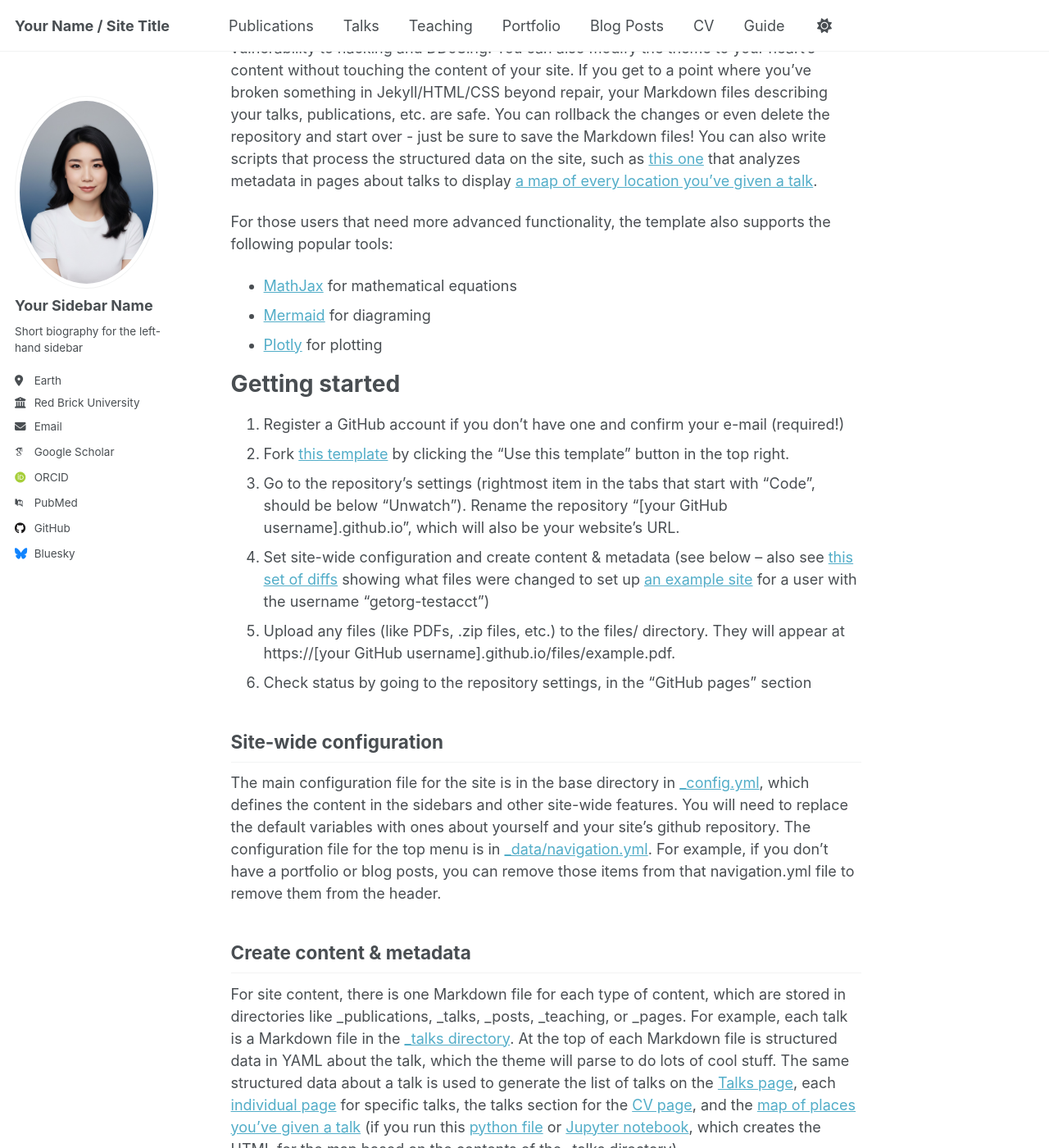
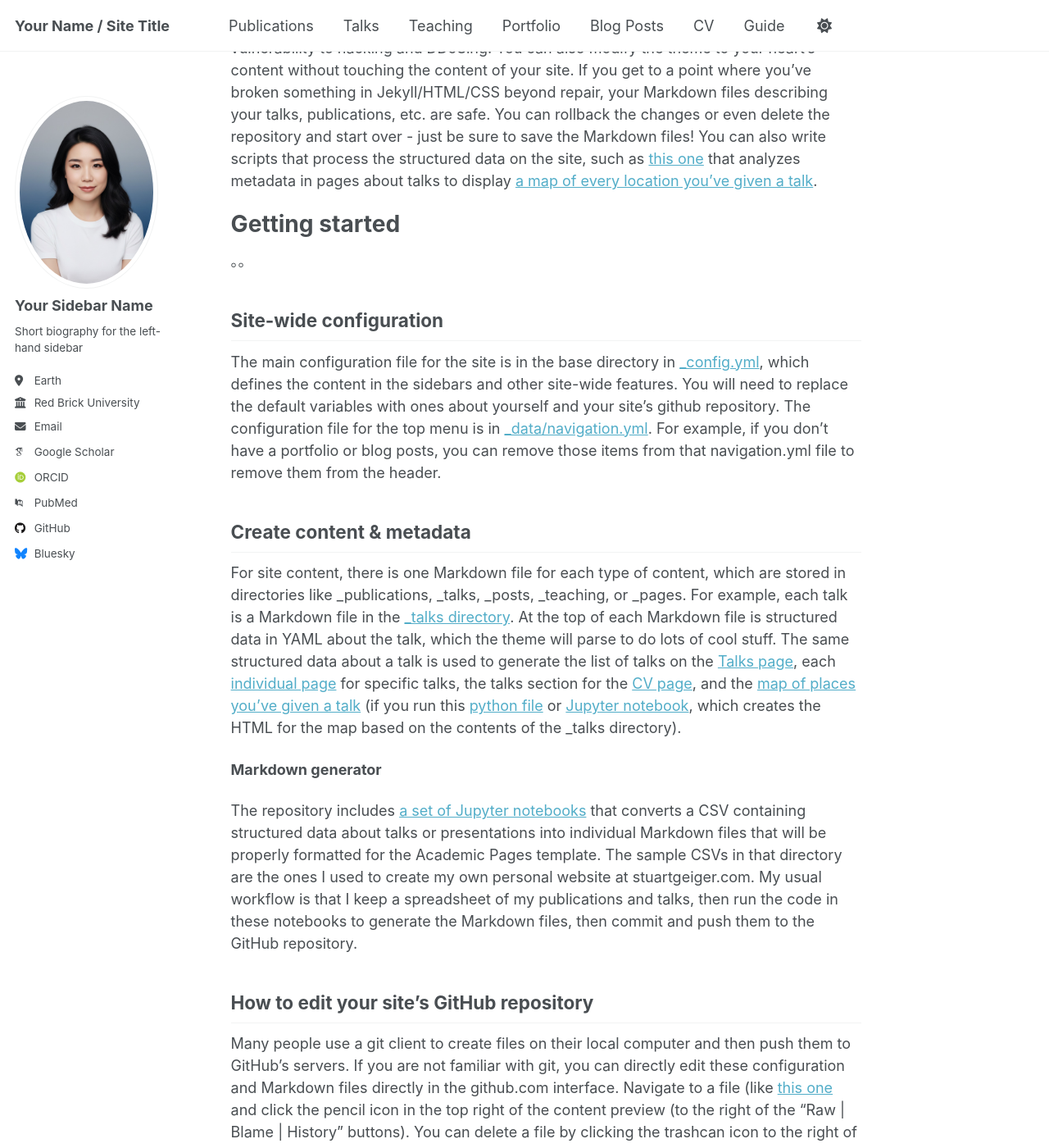
Before and after one commit to lianghuiyi-mia/huiyiliang.github.io, a Jekyll site: the page built from _pages/about.md, in a window 1280 px wide and 1400 px high, scrolled down 801 px. Shown: the whole window at 82% size. Built offline with Jekyll 4.4.1, drawn with Linux system fonts in a browser that asks for light colours; some web fonts are replaced; a script that is not in the unit is left out.

Commit message:
Update about.md

```diff
--- a/_pages/about.md
+++ b/_pages/about.md
@@ -23,19 +23,10 @@ Like many other Jekyll-based GitHub Pages templates, Academic Pages makes you se
 
 Many of the features of dynamic content management systems (like Wordpress) can be achieved in this fashion, using a fraction of the computational resources and with far less vulnerability to hacking and DDoSing. You can also modify the theme to your heart's content without touching the content of your site. If you get to a point where you've broken something in Jekyll/HTML/CSS beyond repair, your Markdown files describing your talks, publications, etc. are safe. You can rollback the changes or even delete the repository and start over - just be sure to save the Markdown files! You can also write scripts that process the structured data on the site, such as [this one](https://github.com/academicpages/academicpages.github.io/blob/master/talkmap.ipynb) that analyzes metadata in pages about talks to display [a map of every location you've given a talk](https://academicpages.github.io/talkmap.html).
 
-For those users that need more advanced functionality, the template also supports the following popular tools:
-- [MathJax](https://www.mathjax.org/) for mathematical equations
-- [Mermaid](https://mermaid.js.org/) for diagraming
-- [Plotly](https://plotly.com/javascript/) for plotting
 
 Getting started
 ======
-1. Register a GitHub account if you don't have one and confirm your e-mail (required!)
-1. Fork [this template](https://github.com/academicpages/academicpages.github.io) by clicking the "Use this template" button in the top right.
-1. Go to the repository's settings (rightmost item in the tabs that start with "Code", should be below "Unwatch"). Rename the repository "[your GitHub username].github.io", which will also be your website's URL.
-1. Set site-wide configuration and create content & metadata (see below -- also see [this set of diffs](http://archive.is/3TPas) showing what files were changed to set up [an example site](https://getorg-testacct.github.io) for a user with the username "getorg-testacct")
-1. Upload any files (like PDFs, .zip files, etc.) to the files/ directory. They will appear at https://[your GitHub username].github.io/files/example.pdf.
-1. Check status by going to the repository settings, in the "GitHub pages" section
+。。
 
 Site-wide configuration
 ------
```
